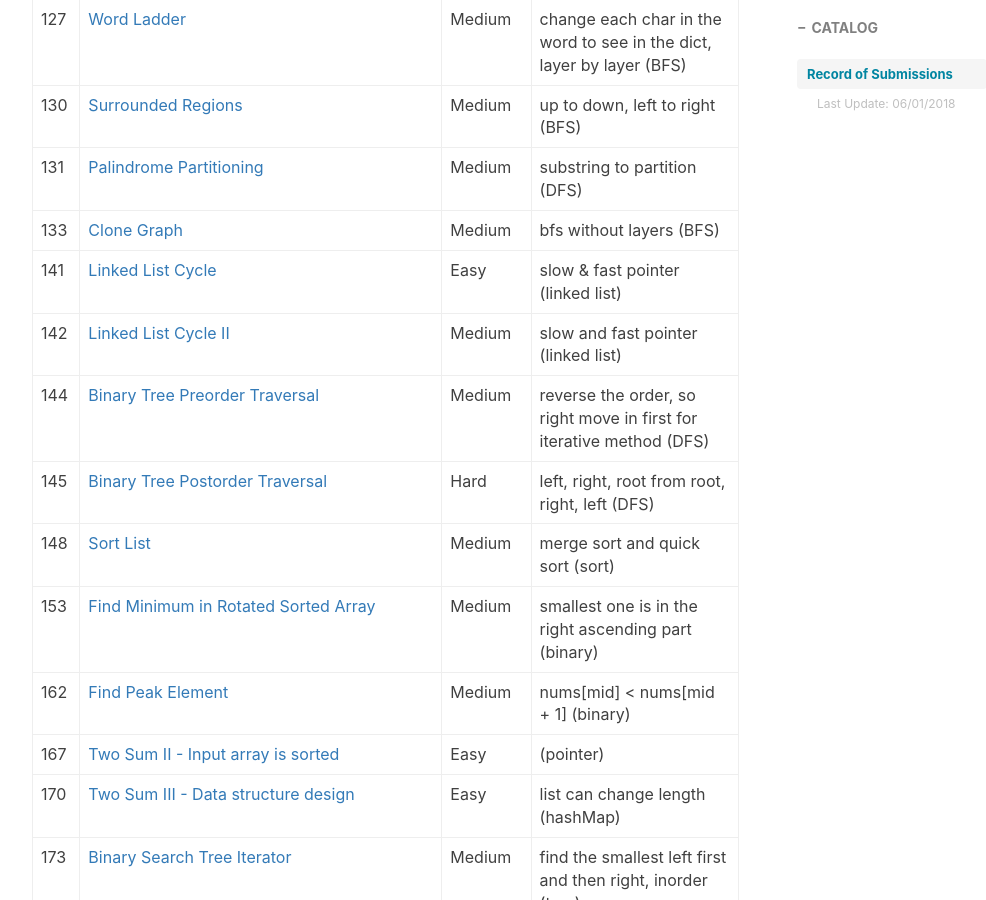
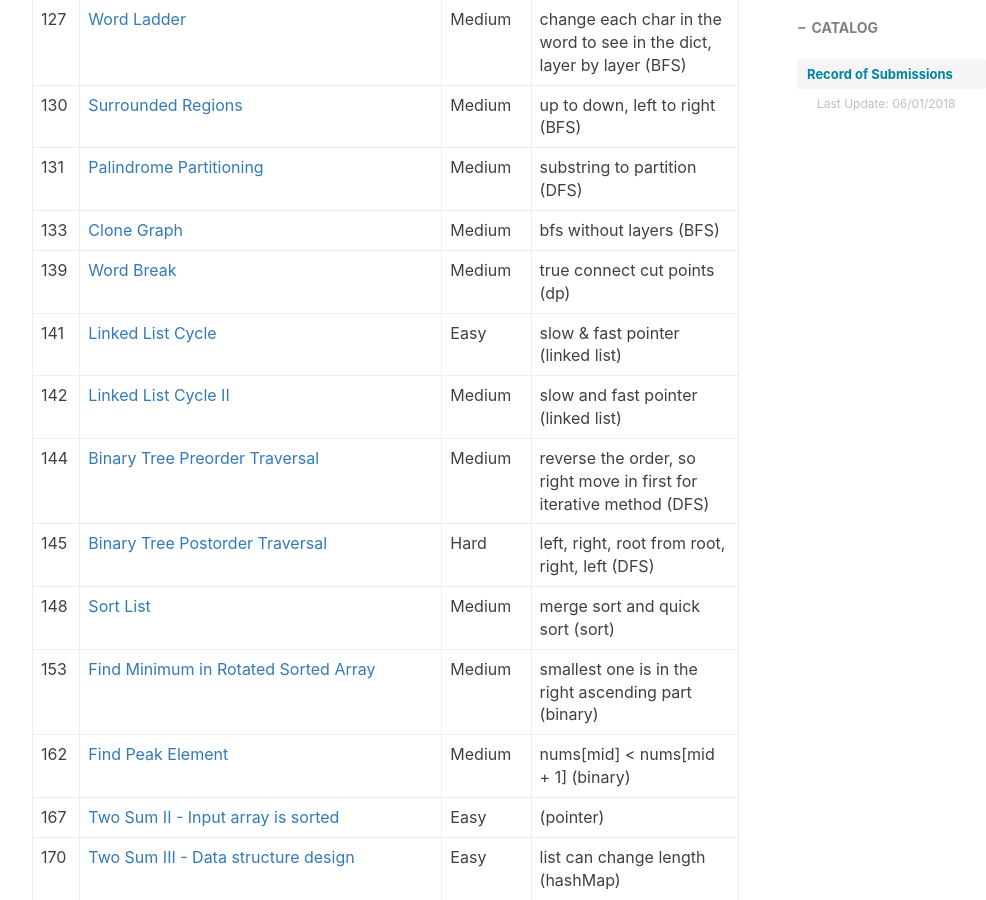
Before and after one commit to ly16/ly16.github.io, a Jekyll site: the page built from _posts/2018-05-18-leetcode-record-round1.md, in a window 1280 px wide and 900 px high, scrolled down 3197 px. Shown: the whole window, without its empty margins (233-1219 px from the left). Built offline with Jekyll 4.4.1, drawn with Linux system fonts in a browser that asks for light colours; nearby versions of some CDN libraries; comment, search, counter and statistics services are not loaded.

Commit message:
Update 2018-05-18-leetcode-record-round1.md

```diff
--- a/_posts/2018-05-18-leetcode-record-round1.md
+++ b/_posts/2018-05-18-leetcode-record-round1.md
@@ -60,6 +60,7 @@ tags:
 |130|[Surrounded Regions](https://github.com/ly16/LC-Practice/blob/master/Surrounded%20Regions.java)|Medium|up to down, left to right (BFS)|
 |131|[Palindrome Partitioning](https://github.com/ly16/LC-Practice/blob/master/Palindrome%20Partitioning.java)|Medium|substring to partition (DFS)|
 |133|[Clone Graph](https://github.com/ly16/LC-Practice/blob/master/Copy%20Graph.java)|Medium|bfs without layers (BFS)|
+|139|[Word Break](https://github.com/ly16/LC-Practice/blob/master/Word%20Break.java)|Medium|true connect cut points (dp)|
 |141|[Linked List Cycle](https://github.com/ly16/LC-Practice/blob/master/Check%20If%20Linked%20List%20Has%20A%20Cycle.java)|Easy|slow & fast pointer (linked list)|
 |142|[Linked List Cycle II](https://github.com/ly16/LC-Practice/blob/master/Linked%20List%20Cycle%20II.java)|Medium|slow and fast pointer (linked list)|
 |144|[Binary Tree Preorder Traversal](https://github.com/ly16/LC-Practice/blob/master/Binary%20Tree%20Preorder%20Traversal.java)|Medium|reverse the order, so right move in first for iterative method (DFS)|
```
